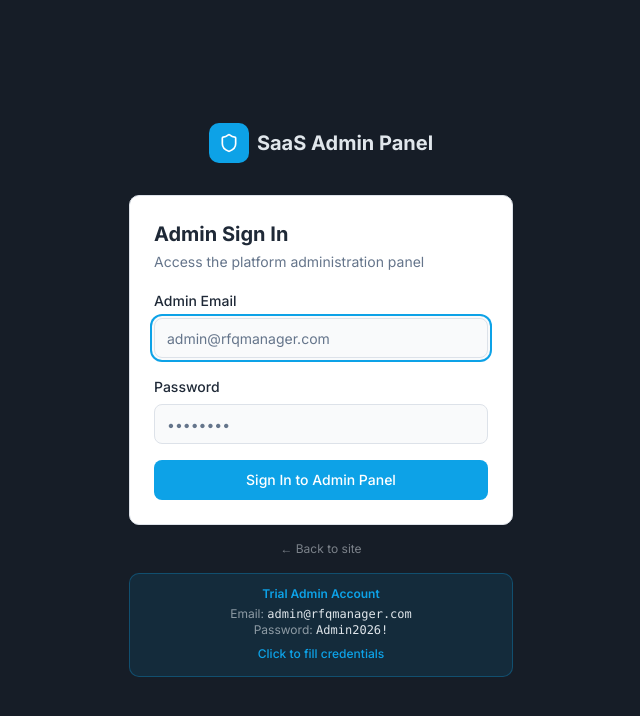
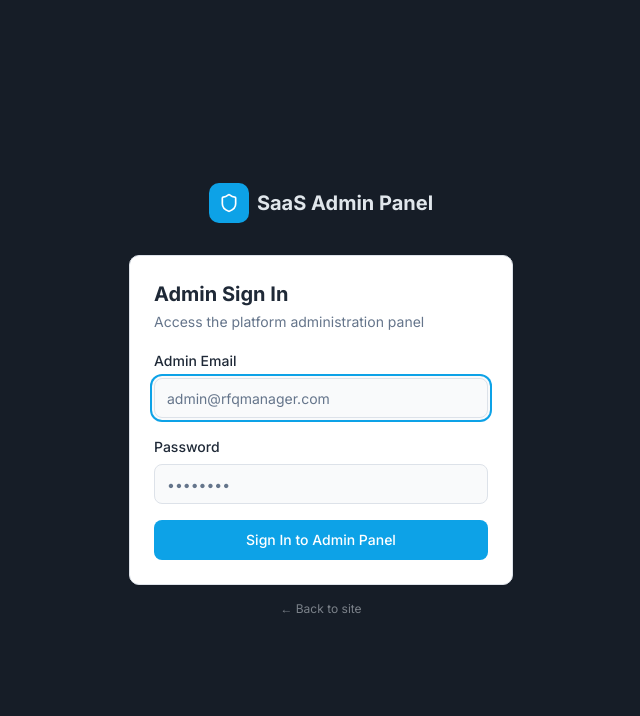
Before and after one commit to melsofany/rfq-saas, a Next.js app: page /admin/login in a window 1280 px wide. Shown: the top 716 px of the page, without its empty margins (319-959 px from the left). Built offline with nearby package versions, Linux system fonts and the light colour scheme.

Commit message:
security: remove hardcoded admin credentials from login page UI

```diff
--- a/app/admin/login/page.tsx
+++ b/app/admin/login/page.tsx
@@ -94,22 +94,6 @@ export default function AdminLoginPage() {
           <Link href="/" className="hover:text-sidebar-foreground">← Back to site</Link>
         </p>
 
-        <div className="mt-4 rounded-lg border border-primary/30 bg-primary/10 p-3 text-center">
-          <p className="text-xs font-semibold text-primary mb-1">Trial Admin Account</p>
-          <p className="text-xs text-sidebar-foreground/60">
-            Email: <span className="font-mono font-medium text-sidebar-foreground">admin@rfqmanager.com</span>
-          </p>
-          <p className="text-xs text-sidebar-foreground/60">
-            Password: <span className="font-mono font-medium text-sidebar-foreground">Admin2026!</span>
-          </p>
-          <button
-            type="button"
-            onClick={() => { setEmail('admin@rfqmanager.com'); setPassword('Admin2026!'); }}
-            className="mt-2 text-xs text-primary font-medium hover:underline"
-          >
-            Click to fill credentials
-          </button>
-        </div>
       </div>
     </div>
   );
```
